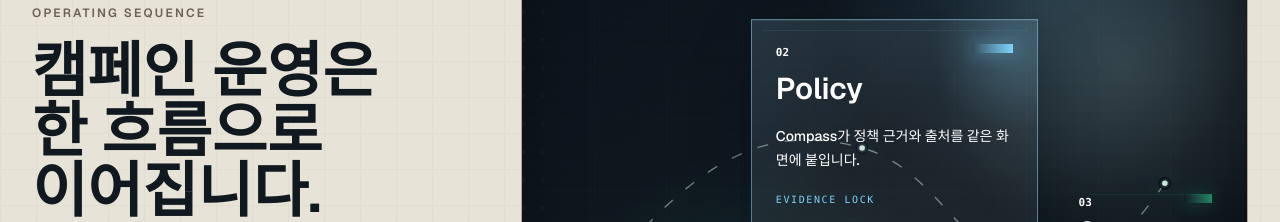
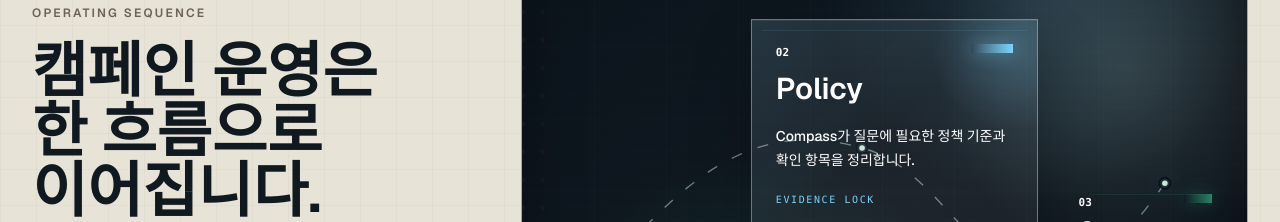
Before and after one commit to Jhongjin/admate-homepage, a Next.js app: page / in a window 1280 px wide. Shown: the part 2120-2342 px from the top of the page. Built offline with nearby package versions, Linux system fonts and the light colour scheme.

Commit message:
Refine homepage flow policy copy

```diff
--- a/src/components/home/HomeRebuildExperience.tsx
+++ b/src/components/home/HomeRebuildExperience.tsx
@@ -74,7 +74,7 @@ const operatingSequence = [
   {
     code: "02",
     title: "Policy",
-    detail: "Compass가 정책 근거와 출처를 같은 화면에 붙입니다.",
+    detail: "Compass가 질문에 필요한 정책 기준과 확인 항목을 정리합니다.",
     signal: "Evidence lock",
     accent: "#7DD3FC",
     frameClass: "homepage-flow-frame-2",
```
